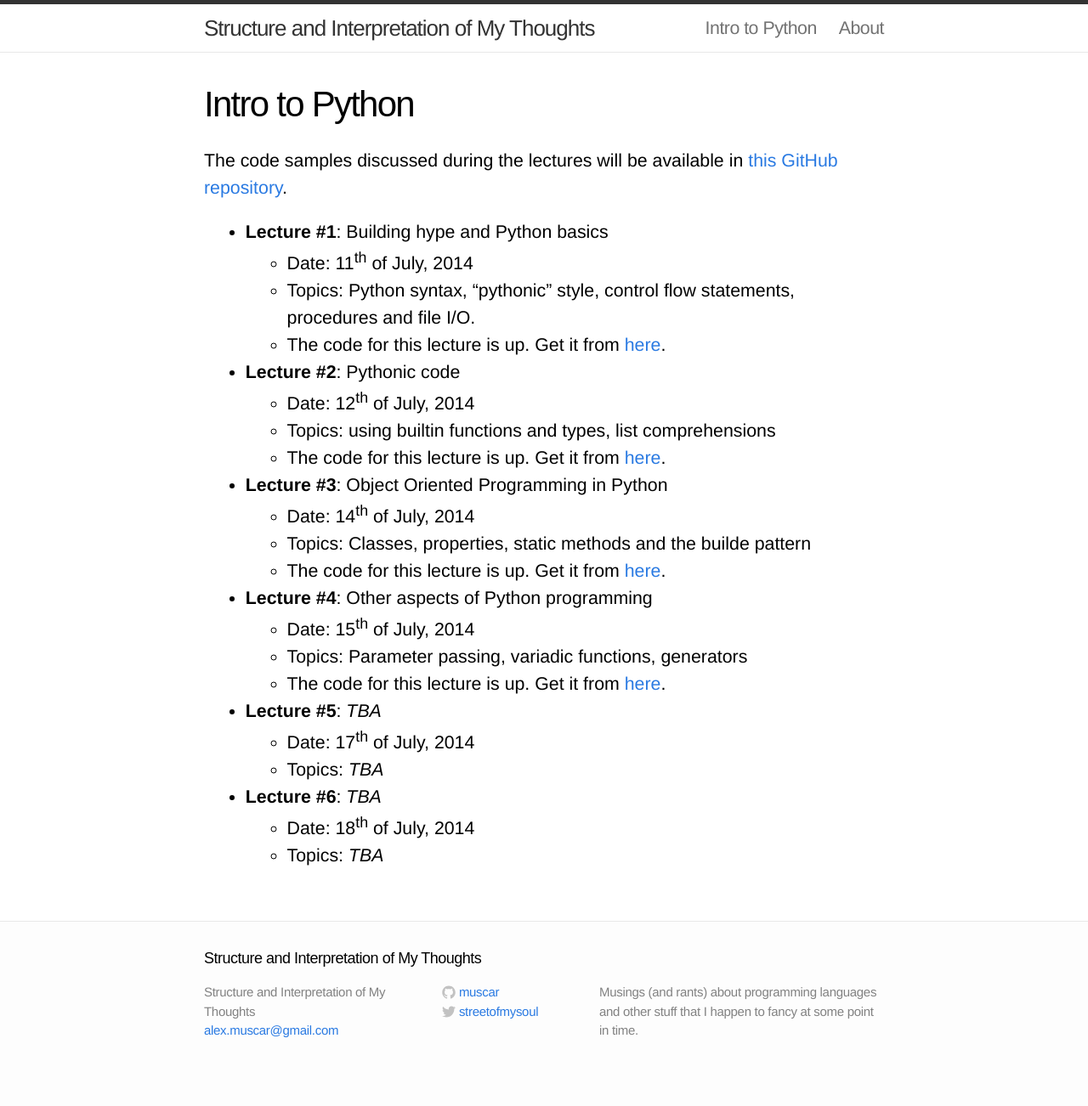
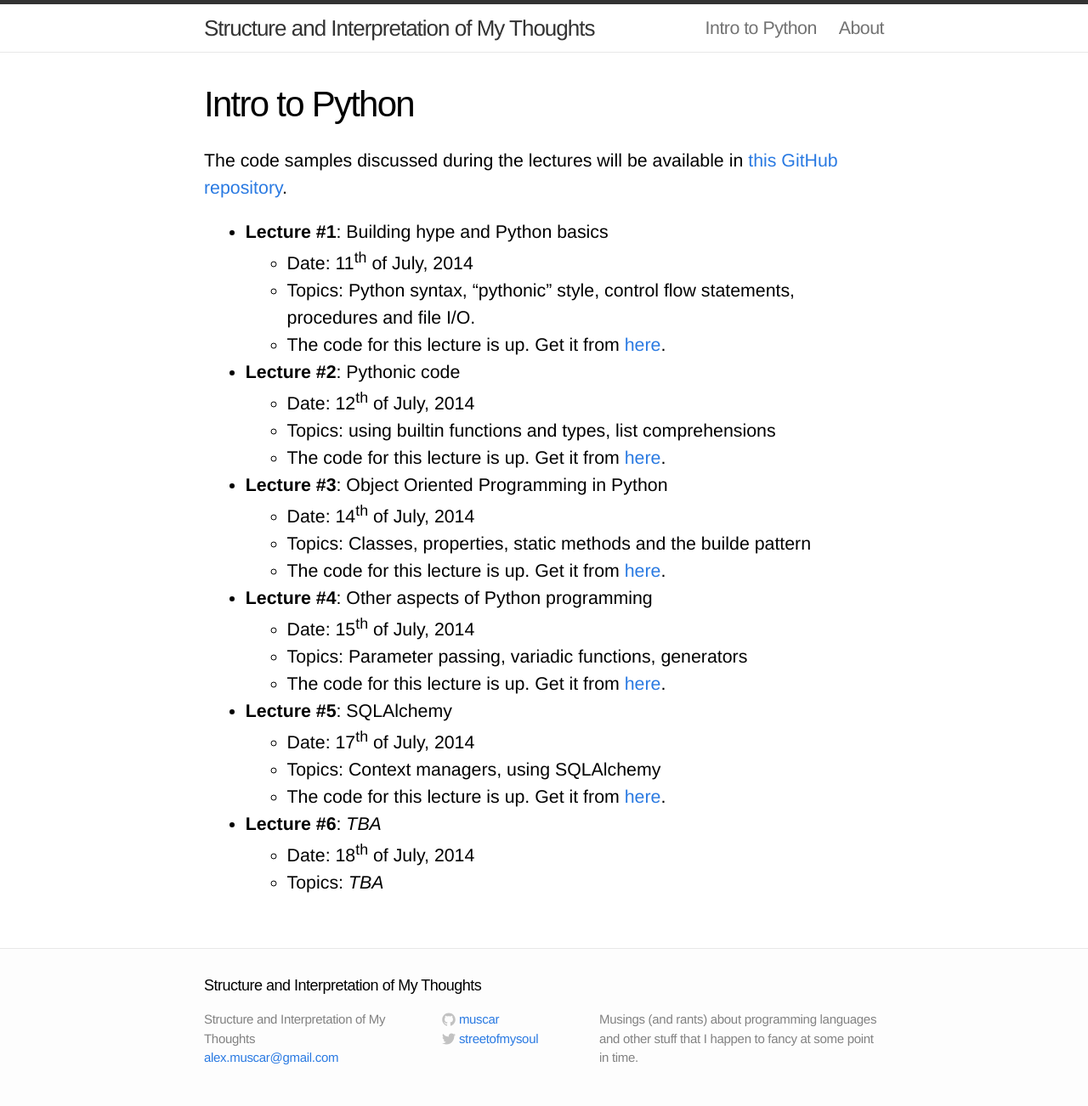
Before and after one commit to muscar/muscar.github.com, a Jekyll site: the page built from intro-to-python.md, in a window 1280 px wide. Shown: the whole page at 85% size. Built offline with Jekyll 4.4.1, drawn with Linux system fonts in a browser that asks for light colours; before the commit the page ends 1270 px from its top, so only the background shows below that.

Commit message:
Added code for lecture #5.

```diff
--- a/intro-to-python.md
+++ b/intro-to-python.md
@@ -24,9 +24,10 @@ procedures and file I/O.
     - Date: 15<sup>th</sup> of July, 2014
     - Topics: Parameter passing, variadic functions, generators
     - The code for this lecture is up. Get it from [here](https://github.com/muscar/open4tech-intro-to-python/tree/master/lecture4).
-* **Lecture #5**: _TBA_
+* **Lecture #5**: SQLAlchemy
     - Date: 17<sup>th</sup> of July, 2014
-    - Topics: _TBA_
+    - Topics: Context managers, using SQLAlchemy
+    - The code for this lecture is up. Get it from [here](https://github.com/muscar/open4tech-intro-to-python/tree/master/lecture5).
 * **Lecture #6**: _TBA_
     - Date: 18<sup>th</sup> of July, 2014
     - Topics: _TBA_
```
